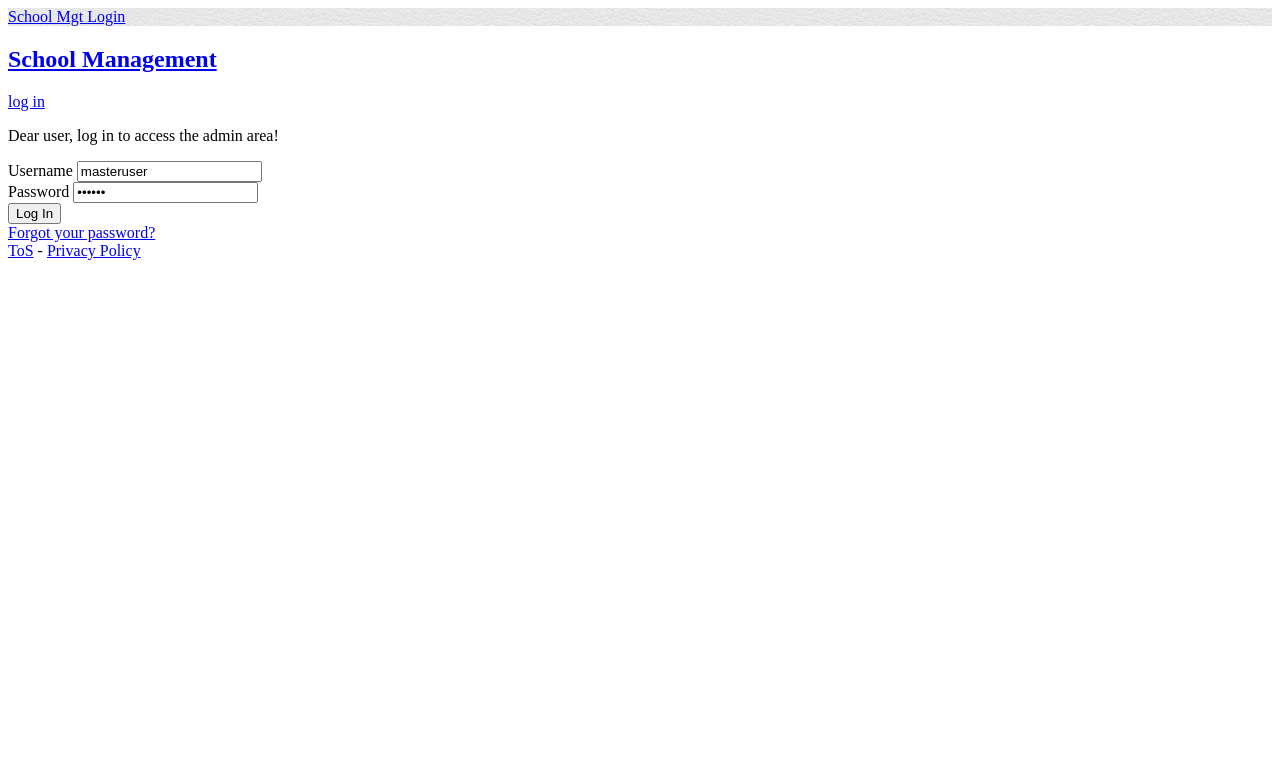
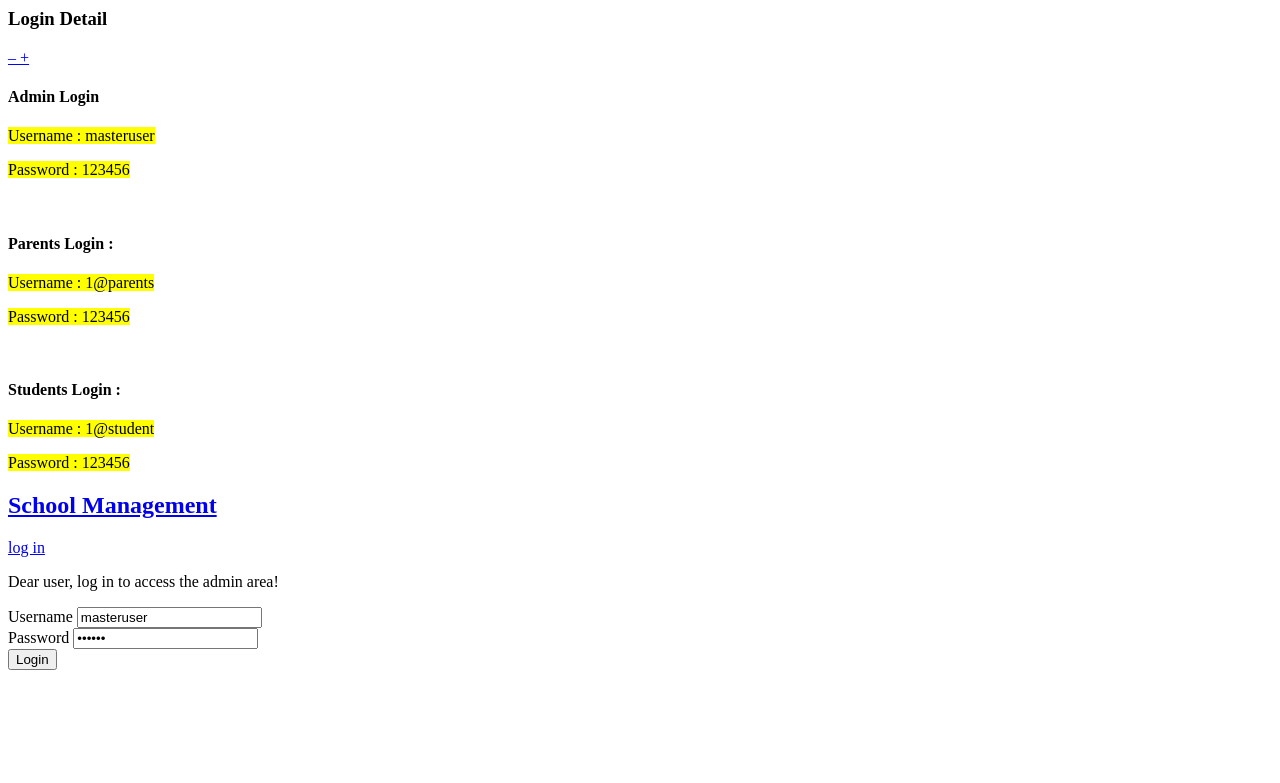
Before and after one commit to hilmysyarif/SMS, a CodeIgniter app: the page made by application/views/login.php in a window 1280 px wide. Shown: the top 783 px of the page. Run offline with CodeIgniter, Linux system fonts and the light colour scheme; some libraries are stand-ins or nearby versions.

Commit message:
Login ui modified according to school erp working on top header

```diff
--- a/application/controllers/login.php
+++ b/application/controllers/login.php
@@ -19,7 +19,9 @@ class Login extends CI_Controller {
 	/*school management login page start...............................................................................*/
 	public function index()
 	{
+
 		$this->parser->parse('include/header',$this->data);
+		$this->parser->parse('include/loginheader',$this->data);
 		$this->parser->parse('login',$this->data);
 		$this->parser->parse('include/footer',$this->data);
 	}
--- a/application/views/include/footer.php
+++ b/application/views/include/footer.php
@@ -7,7 +7,7 @@
 				<div class="footer-inner">
 
 					<!-- Add your copyright text here -->
-					<div class="footer-text">
+					<div class="footer-text center">
 						&copy; 2015
 						<strong>School Management</strong>
 						System by <a href="http://junctiontech.in" target="_blank">Junction Tech PVT LTD</a>
--- a/application/views/login.php
+++ b/application/views/login.php
@@ -1,18 +1,51 @@
 <!-- login page edited on 2 july by  designer rohit thakur-->
-<body class="page-body login-page login-light">
-		<div class="row" style="background: url(<?=base_url();?>assets/images/4.png) repeat;">
+<body class="page-body skin-white login-page login-light">
+		<!--  <div class="row" style="background: url(<?=base_url();?>assets/images/4.png) repeat;">
 					<div class="col-md-12">
-					<a href="javascript:;" class="logo-head" >
+
 							<p class="center text-black">School Mgt <span class="slogan">Login</span></p>
-							</a>
+
 					</div>
-		</div>
+		</div>	-->
 
 	<div class="login-container">
 
 		<div class="row">
+			<div class="col-md-4 ">
+				<!-- Default panel -->
+					<div class="panel panel-color panel-gray"><!-- Add class "collapsed" to minimize the panel -->
+						<div class="panel-heading">
+							<h3 class="panel-title"><i class="fa fa-user"></i> Login Detail</h3>
 
-			<div class="col-sm-6">
+							<div class="panel-options">
+
+								<a href="#" data-toggle="panel">
+									<span class="collapse-icon">&ndash;</span>
+									<span class="expand-icon">+</span>
+								</a>
+
+							</div>
+						</div>
+
+						<div class="panel-body">
+
+							<h4><span class="label label-info" data-toggle="tooltip" data-placement="left" title="" data-original-title="Admin Login">Admin Login</span> </h4>
+							<p><mark>Username : masteruser</mark></p>
+							<p><mark>Password : 123456</mark></p>
+							</br>
+							<h4><span class="label label-info" data-toggle="tooltip" data-placement="left" title="" data-original-title="Parents Login :">Parents Login : </span> </h4>
+							<p><mark>Username : 1@parents</mark></p>
+							<p><mark>Password : 123456</mark></p>
+							</br>
+							<h4><span class="label label-info" data-toggle="tooltip" data-placement="left" title="" data-original-title="Parents Login :">Students Login :  </span> </h4>
+							<p><mark>Username : 1@student</mark></p>
+							<p><mark>Password : 123456</mark></p>
+						</div>
+					</div>
+			</div>
+
+
+			<div class="col-md-5 col-md-offset-3">
 
 				<script type="text/javascript">
 					jQuery(document).ready(function($)
@@ -106,11 +139,7 @@
 					});
 				</script>
 
-				<!-- Errors container -->
-				<div class="errors-container">
 
-
-				</div>
 
 				<!-- Add class "fade-in-effect" for login form effect -->
 				<form method="post" role="form" id="login"  class="login-form fade-in-effect">
@@ -135,22 +164,14 @@
 						<input type="password" class="form-control " name="passwd" id="passwd" autocomplete="off" value="123456"/>
 					</div>
 
-					<div class="form-group">
-						<button type="submit" class="btn   btn-block text-left">
-							<i class="fa-lock"></i>
-							Log In
+					<div class="form-group pull-right">
+						<button type="submit" class="btn  btn-info  ">
+							<i class="fa-sign-in"></i>
+							Login
 						</button>
 					</div>
-
-					<div class="login-footer">
-						<a href="#">Forgot your password?</a>
-
-						<div class="info-links">
-							<a href="#">ToS</a> -
-							<a href="#">Privacy Policy</a>
-						</div>
-
-					</div>
+							</br>
+					</br>
 
 				</form>
 
```
Also changed, not shown: application/views/include/loginheader.php (added, +39 -0 lines), application/views/include/topheader.php (+33 -41 lines), assets/css/custom.css (+34 -0 lines), assets/css/xenon-core.css, assets/css/xenon-skins.css.
